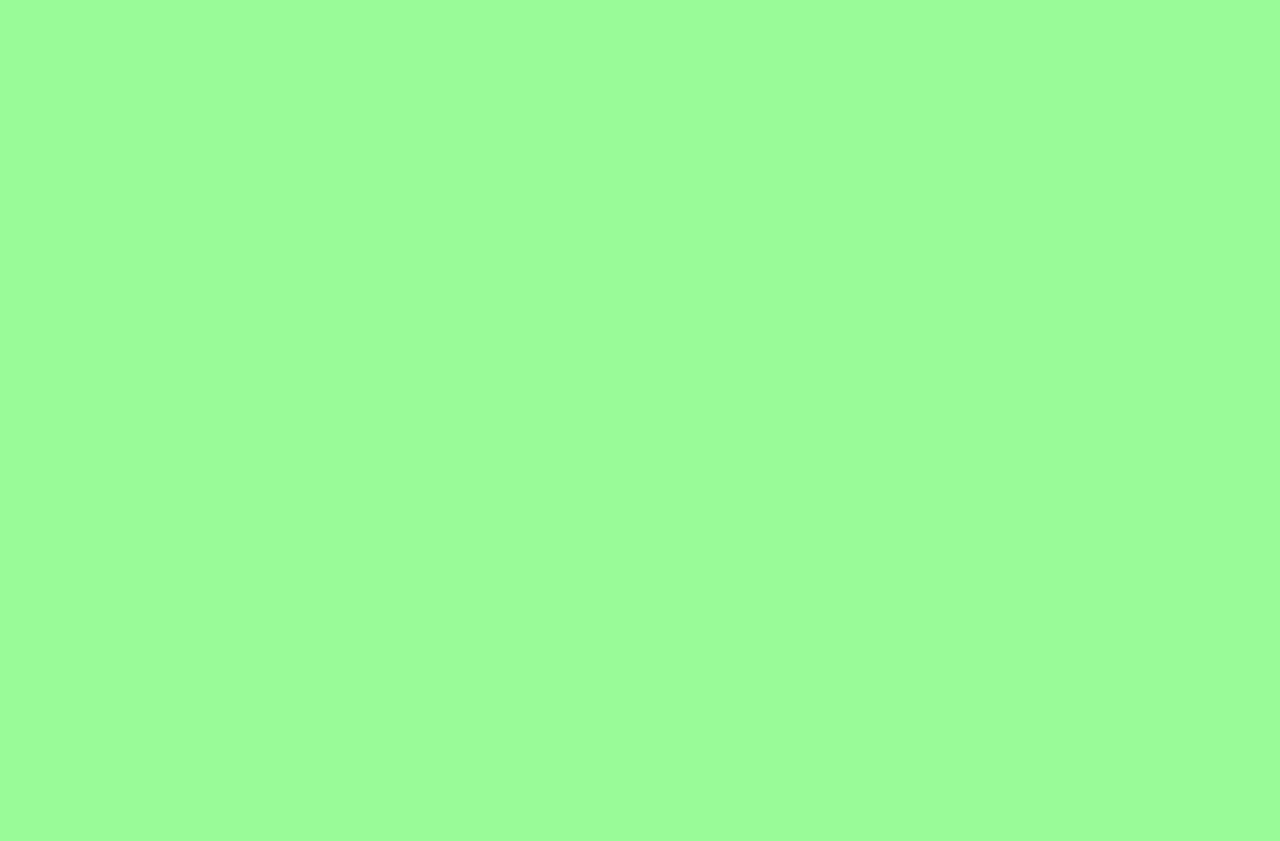
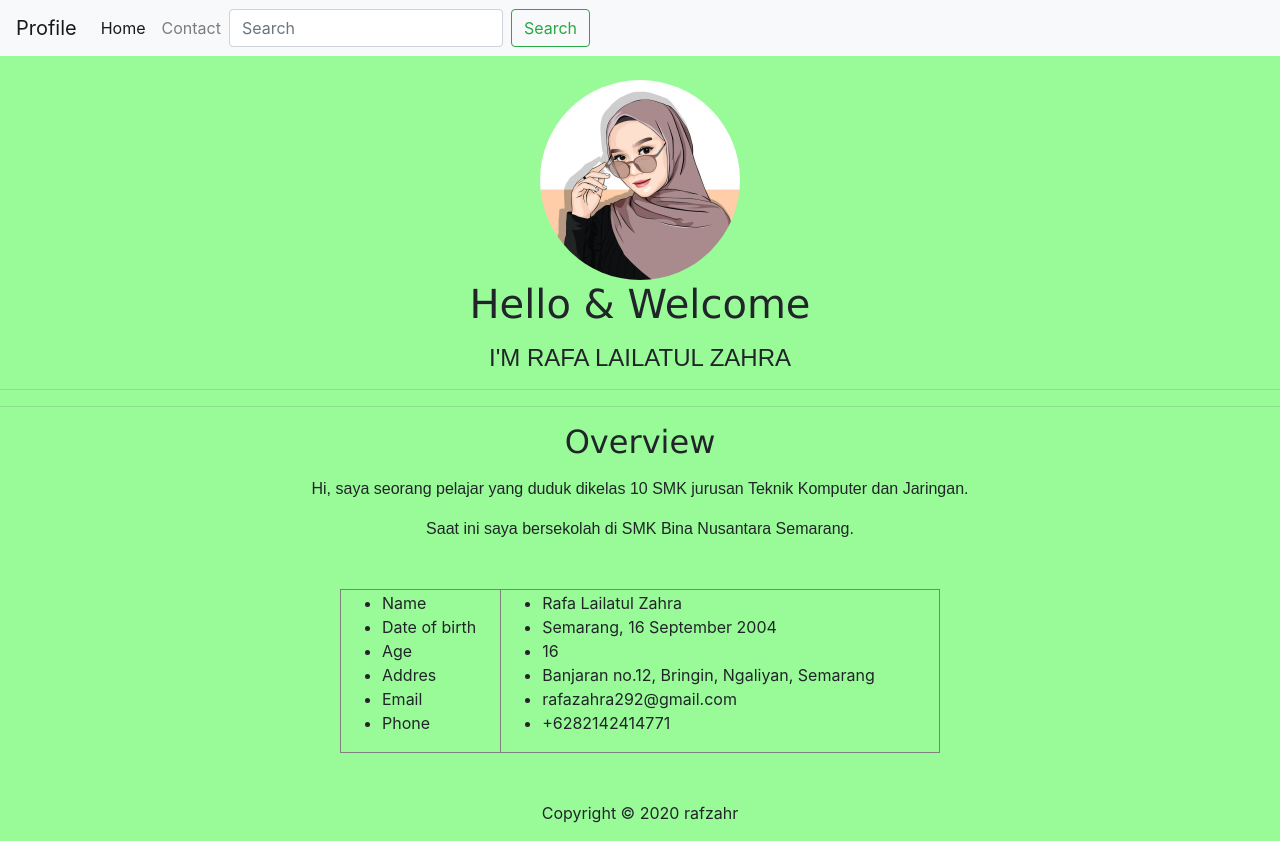
Before and after one commit to rafazahra/TUGAS-GIT-7, a plain HTML site: page index.html in a window 1280 px wide. Before the commit the page ends 800 px from the top, so only its background shows below. Drawn offline with nearby package versions, Linux system fonts and the light colour scheme.

Commit message:
menambahkan body

```diff
--- a/index.html
+++ b/index.html
@@ -13,6 +13,75 @@
         </style>
 </head>
 <body>
+    <nav class="navbar navbar-expand-lg navbar-light bg-light">
+        <a class="navbar-brand" href="#">Profile</a>
+        <button class="navbar-toggler" type="button" data-toggle="collapse" data-target="#navbarSupportedContent" aria-controls="navbarSupportedContent" aria-expanded="false" aria-label="Toggle navigation">
+          <span class="navbar-toggler-icon"></span>
+        </button>
 
+        <div class="collapse navbar-collapse" id="navbarSupportedContent">
+          <ul class="navbar-nav mr-auto">
+            <li class="nav-item active">
+              <a class="nav-link" href="image.jpg">Home <span class="sr-only">(current)</span></a>
+            </li>
+            <li class="nav-item">
+              <a class="nav-link" href="index.html">Contact</a>
+            </li>
+          <form class="form-inline my-2 my-lg-0">
+            <input class="form-control mr-sm-2" type="search" placeholder="Search" aria-label="Search">
+            <button class="btn btn-outline-success my-2 my-sm-0" type="submit">Search</button>
+          </form>
+        </div>
+        </nav>
+
+      <header style="text-align: center;">
+        <br><img src="image.jpg" width="200" height="200" style="border-radius: 50%;"/>
+        <h1 style="font-family: Verdana, Geneva, Tahoma, sans-serif;">Hello & Welcome</h1>
+        <p><h4 style="font-family: sans-serif;">I'M RAFA LAILATUL ZAHRA</h4></p>
+    </header>
+
+
+    <hr><hr>
+
+    <article style="text-align: center;">
+        <h2 style="font-family: Verdana, Geneva, Tahoma, sans-serif;">Overview</h2>
+        <p>
+           <p style="font-family: sans-serif;">Hi, saya seorang pelajar yang duduk dikelas 10 SMK jurusan Teknik Komputer dan Jaringan.</p>
+           <p style="font-family: sans-serif;">Saat ini saya bersekolah di SMK Bina Nusantara Semarang.</p>
+    </article>
+
+    <div style="max-width: 600px; margin: 3em auto">
+        <table border="1" width="100%">
+
+            <tbody>
+                <tr>
+                    <td>
+                        <ul>
+                            <li>Name</li>
+                            <li>Date of birth</li>
+                            <li>Age</li>
+                            <li>Addres</li>
+                            <li>Email</li>
+                            <li>Phone</li>
+                        </ul>
+                    </td>
+                    <td>
+                        <ul>
+                            <li>Rafa Lailatul Zahra</li>
+                            <li>Semarang, 16 September 2004</li>
+                            <li>16</li>
+                            <li>Banjaran no.12, Bringin, Ngaliyan, Semarang</li>
+                            <li>rafazahra292@gmail.com</li>
+                            <li>+6282142414771</li>
+                        </ul>
+                    </td>
+                </tr>
+            </tbody>
+        </table>
+    </div>
+
+    <footer style="text-align: center;">
+        <p>Copyright &copy; 2020 rafzahr</p>
+    </footer>
 </body>
 </html>
```
Also changed, not shown: image.jpg (added).
